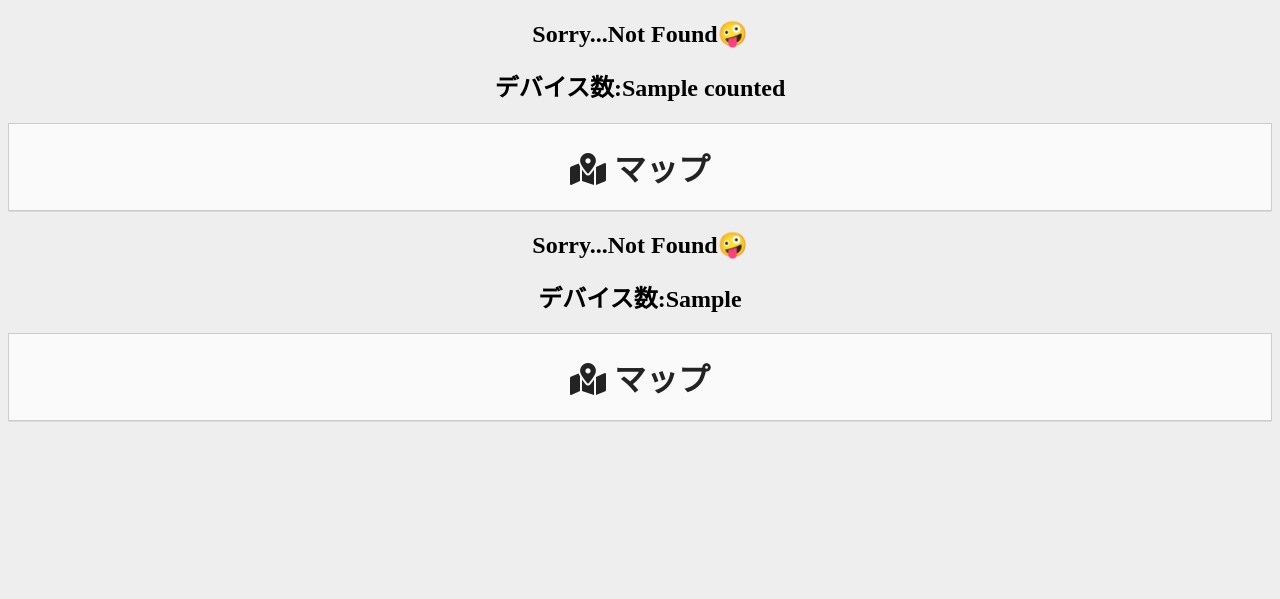
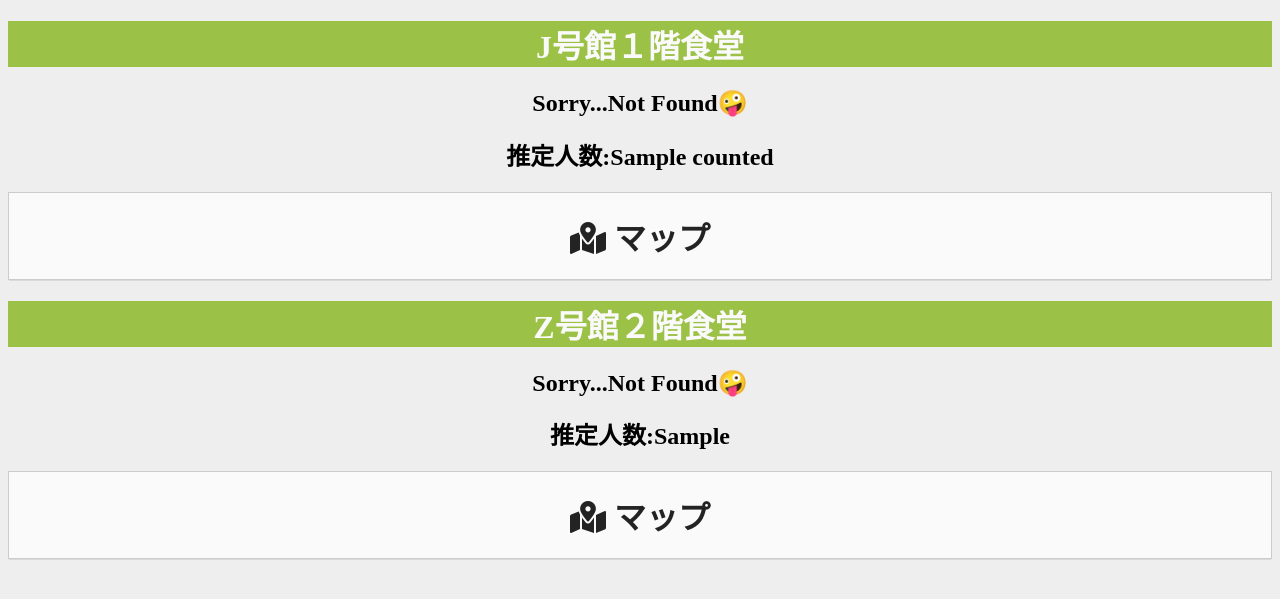
Before and after one commit to Tonoyama/cafe_page, a Flask app: template app/templates/index.html in a window 1280 px wide. Shown: the top 599 px of the page. Run offline with Flask 2, Linux system fonts and the light colour scheme; the template is opened without the code that fills it: most values are stand-ins (such as "Sample title", 1, 10 or a date in 2020); some libraries are stand-ins or nearby versions.

Commit message:
色を変更

```diff
--- a/app/static/css/style.css
+++ b/app/static/css/style.css
@@ -1,5 +1,6 @@
 body{
     background: #EEEEEE;
+    text-align: center;
 }
 h1{
     text-align: center;
@@ -20,8 +21,14 @@
 }
 
 
-div{
-    text-align: center;
+#j-title {
+  background-color: #9cc147;
+  color: #fafafa;
+}
+
+#z-title {
+  background-color: #9cc147;
+  color: #fafafa;
 }
 
 details {
--- a/app/templates/index.html
+++ b/app/templates/index.html
@@ -9,6 +9,9 @@
     <link rel="stylesheet" href="https://use.fontawesome.com/releases/v5.12.1/css/all.css">
 </head>
 <body>
+    <div id="j-title">
+        <h1>J号館１階食堂</h1>
+    </div>
     <div>
         {% if counted %}
             {% if counted > 0 %}
@@ -24,7 +27,7 @@
     </div>
     <div>
         <form method="post">
-            <h2 class="text-muted">デバイス数:{{counted}}</h2>
+            <h2 class="text-muted">推定人数:{{counted}}</h2>
         </form>
     </div>
     <div>
@@ -37,6 +40,9 @@
     </div>
 
     <!--Z号館側-->
+    <div id="z-title">
+        <h1>Z号館２階食堂</h1>
+    </div>
     <div>
         {% if counted %}
             {% if counted > 0 %}
@@ -52,7 +58,7 @@
     </div>
     <div>
         <form method="post">
-            <h2 class="text-muted">デバイス数:{{count2}}</h2>
+            <h2 class="text-muted">推定人数:{{count2}}</h2>
         </form>
     </div>
     <div>
```
